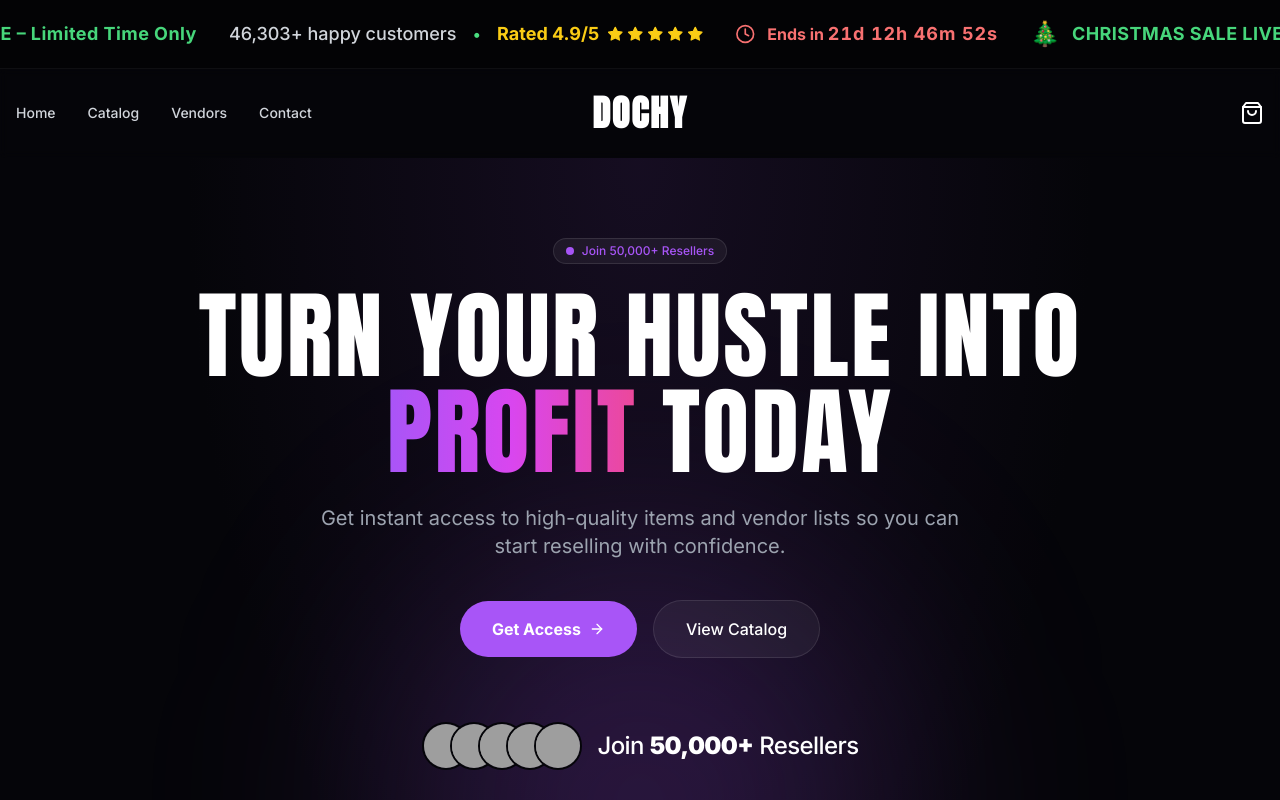
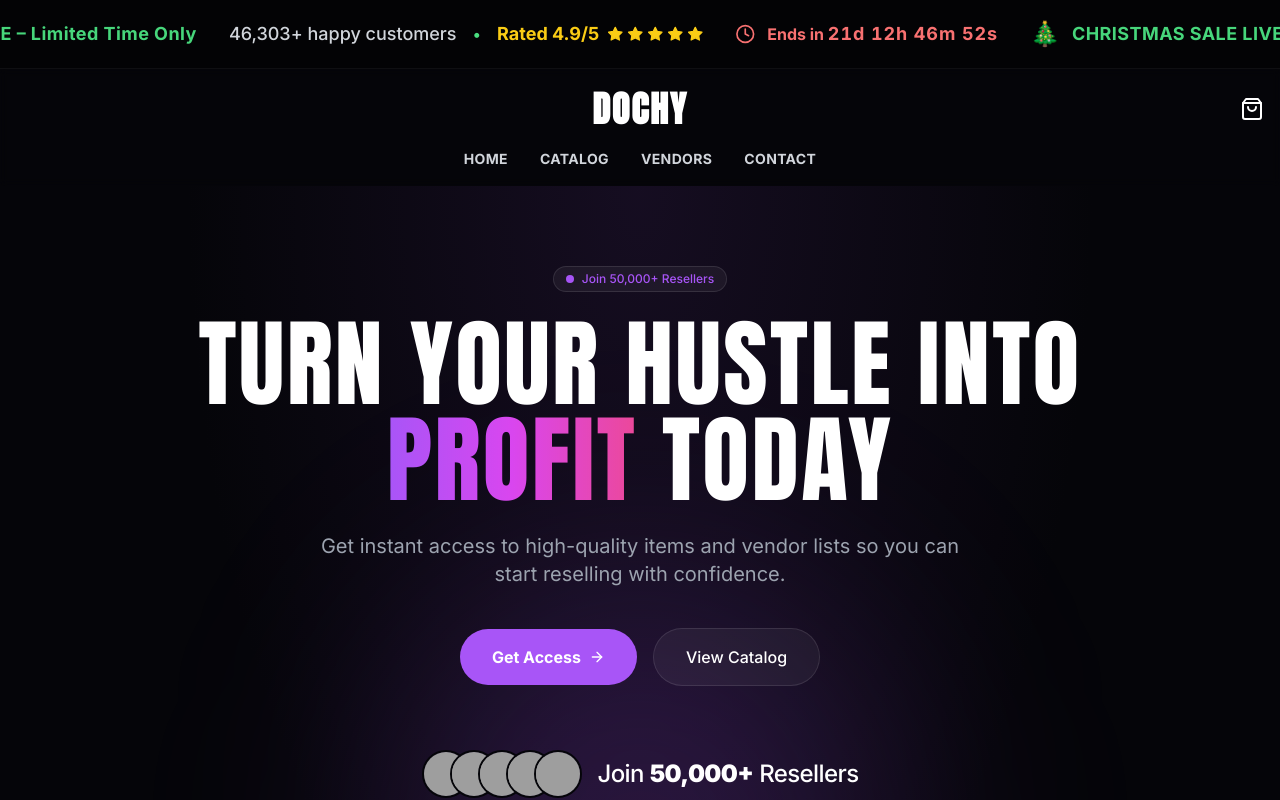
Before and after one commit to Expandingmind/Dochy, a Next.js app: page / in a window 1280 px wide. Shown: the top 800 px of the page. Built offline with nearby package versions, Linux system fonts and the light colour scheme; grey boxes are pictures that could not be loaded.

Commit message:
Update: Reorganize Header to stack Navigation below the DOCHY logo on desktop for a cleaner, centered layout

```diff
--- a/src/components/Header.tsx
+++ b/src/components/Header.tsx
@@ -32,36 +32,27 @@
     <header
       className={cn(
         "sticky top-0 left-0 right-0 z-50 transition-all duration-300 border-b border-transparent",
-        isScrolled ? "bg-background/80 backdrop-blur-md border-white/10 py-3" : "bg-background/0 backdrop-blur-sm py-5"
+        isScrolled ? "bg-background/80 backdrop-blur-md border-white/10 py-2" : "bg-background/0 backdrop-blur-sm py-4"
       )}
     >
-      <div className="container mx-auto px-4 relative flex items-center justify-between h-12">
-        {/* Left: Nav (Desktop) / Menu (Mobile) */}
-        <div className="flex-1 flex items-center justify-start">
+      <div className="container mx-auto px-4 flex flex-col items-center">
+
+        {/* Top Row: Mobile Menu Toggle, Centered Logo, Cart */}
+        <div className="w-full flex items-center justify-between relative min-h-[48px]">
+          {/* Left: Mobile Toggle (Visible on Mobile only) */}
+          <div className="flex-1 flex justify-start md:hidden">
              <button
-            className="md:hidden text-white"
+              className="text-white"
               onClick={() => setMobileMenuOpen(!mobileMenuOpen)}
             >
               {mobileMenuOpen ? <X className="w-6 h-6" /> : <Menu className="w-6 h-6" />}
             </button>
-
-          <nav className="hidden md:flex items-center gap-8">
-            {navLinks.map((link) => (
-              <Link
-                key={link.name}
-                href={link.href}
-                className="text-sm font-medium text-gray-300 hover:text-primary transition-colors"
-              >
-                {link.name}
-              </Link>
-            ))}
-          </nav>
           </div>
 
           {/* Center: Logo */}
-        <div className="absolute left-1/2 top-1/2 -translate-x-1/2 -translate-y-1/2">
-          <Link href="/" className="relative z-50">
-            <h1 className="text-4xl font-bold tracking-wider text-white font-anton uppercase">
+          <div className="absolute left-1/2 top-1/2 -translate-x-1/2 -translate-y-1/2 z-50">
+            <Link href="/">
+              <h1 className="text-4xl font-bold tracking-wider text-white font-anton uppercase whitespace-nowrap">
                 DOCHY
               </h1>
             </Link>
@@ -78,6 +69,20 @@
               )}
             </Link>
           </div>
+        </div>
+
+        {/* Bottom Row: Desktop Navigation (Centered under Logo) */}
+        <nav className="hidden md:flex items-center gap-8 mt-4">
+          {navLinks.map((link) => (
+            <Link
+              key={link.name}
+              href={link.href}
+              className="text-sm font-bold text-gray-300 hover:text-primary transition-colors uppercase tracking-wide"
+            >
+              {link.name}
+            </Link>
+          ))}
+        </nav>
 
         {/* Mobile Menu Overlay */}
         <div
```
Lines whose indentation alone changed are shown as unchanged.
